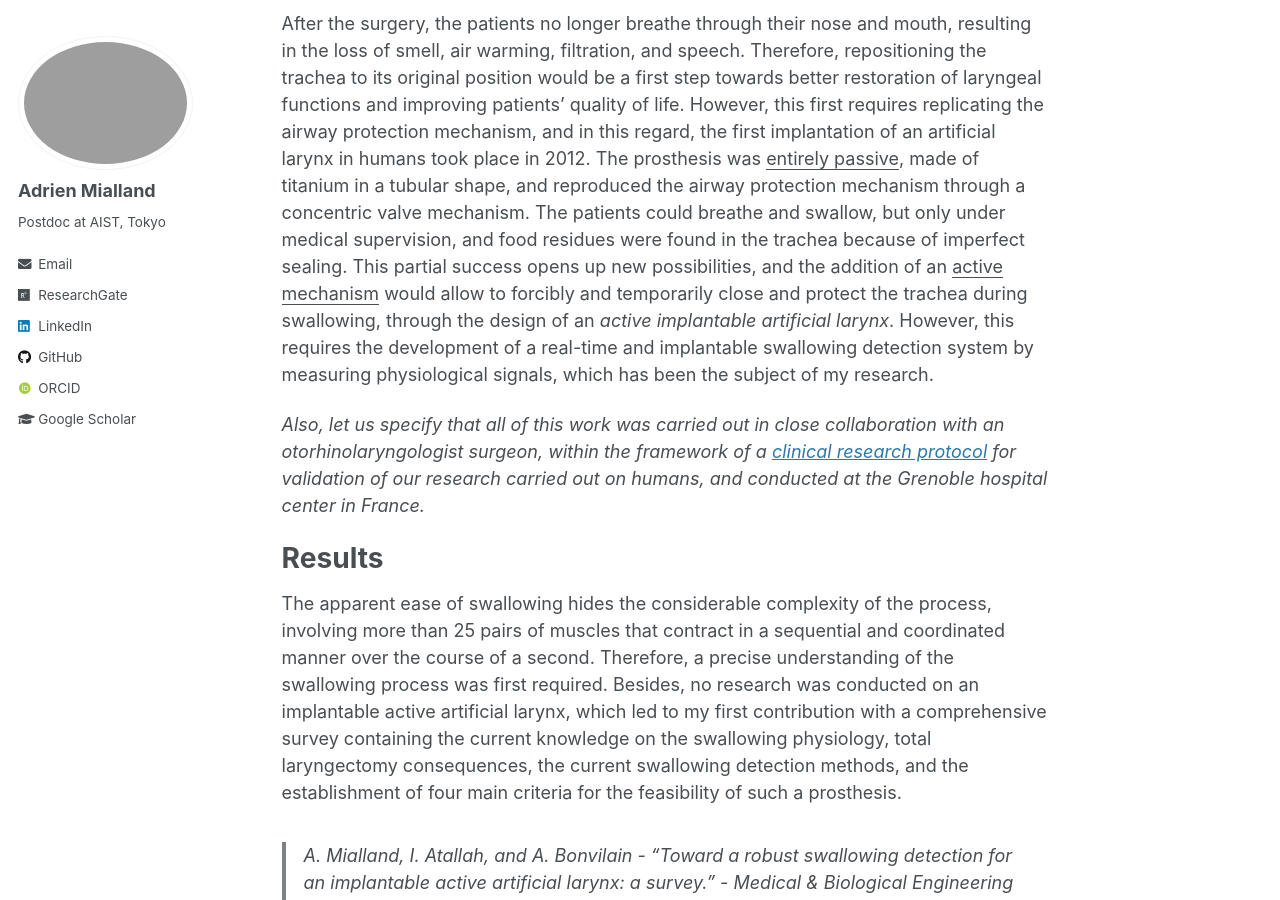
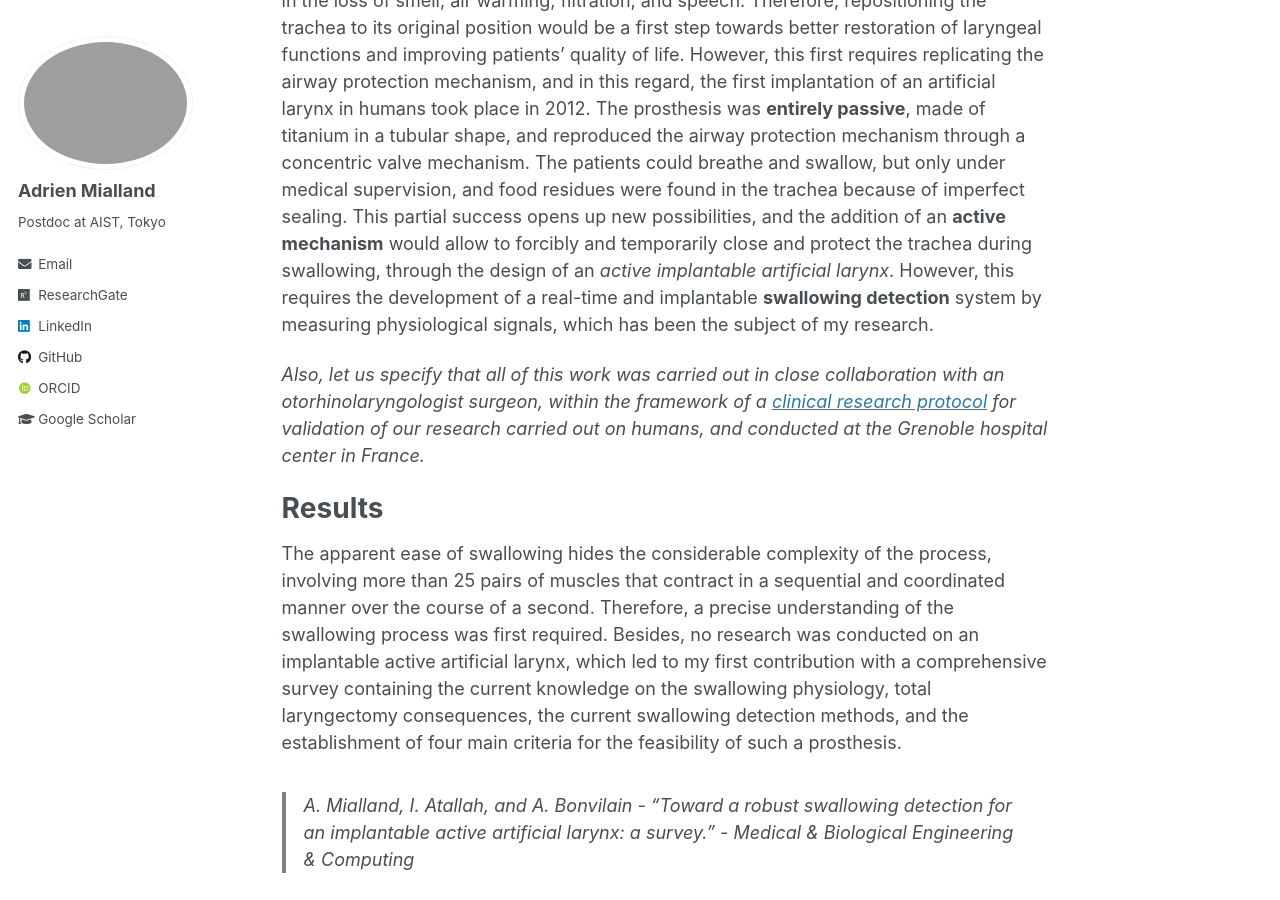
Before and after one commit to adrienmialland/adrienmialland.github.io, a Jekyll site: the page built from _research/artificial-larynx.md, in a window 1280 px wide and 900 px high, scrolled down 1388 px. Built offline with Jekyll 4.4.1, drawn with Linux system fonts in a browser that asks for light colours; some web fonts are replaced.

Commit message:
add details about my researches

```diff
--- a/_research/artificial-larynx.md
+++ b/_research/artificial-larynx.md
@@ -9,9 +9,9 @@
   og_image:
 ---
 
-This project constitutes the research I conducted during my Ph.D, which you can download a copy of the manuscript [here (FR)](/files/pdf/research/Adrien-Mialland-Thesis-FR.pdf){:target="_blank"}, and the defence presentation [here (EN)](/files/pdf/research/Adrien-Mialland-Thesis-Defense-20231106-FR.pptx){:target="_blank"} or [here (FR)](/files/pdf/research/Adrien-Mialland-Thesis-Defense-20231106-FR.pptx){:target="_blank"}.
+This project constitutes the research I conducted during my Ph.D, which you can download a copy of the manuscript [here (FR)](/files/pdf/research/Adrien-Mialland-Thesis-FR.pdf){:target="_blank"}, and the defence presentation [here (EN)](/files/pdf/research/Adrien-Mialland-Thesis-Defense-20231106-EN.pptx){:target="_blank"} or [here (FR)](/files/pdf/research/Adrien-Mialland-Thesis-Defense-20231106-FR.pptx){:target="_blank"}.
 
-<iframe src="/files/pdf/research/Adrien-Mialland-Thesis-Defense-20231106-FR.pdf" width="100%" height="500" frameborder="no" border="0" marginwidth="0" marginheight="0"></iframe>
+<iframe src="/files/pdf/research/Adrien-Mialland-Thesis-Defense-20231106-EN.pdf" width="100%" height="450" frameborder="no" border="0" marginwidth="0" marginheight="0"></iframe>
 
 <br />
 # Context
@@ -20,7 +20,7 @@
 
 ![](/images/research/swallowing-artificial-larynx.png)
 
-After the surgery, the patients no longer breathe through their nose and mouth, resulting in the loss of smell, air warming, filtration, and speech. Therefore, repositioning the trachea to its original position would be a first step towards better restoration of laryngeal functions and improving patients' quality of life. However, this first requires replicating the airway protection mechanism, and in this regard, the first implantation of an artificial larynx in humans took place in 2012. The prosthesis was <u>entirely passive</u>, made of titanium in a tubular shape, and reproduced the airway protection mechanism through a concentric valve mechanism. The patients could breathe and swallow, but only under medical supervision, and food residues were found in the trachea because of imperfect sealing. This partial success opens up new possibilities, and the addition of an <u>active mechanism</u> would allow to forcibly and temporarily close and protect the trachea during swallowing, through the design of an *active implantable artificial larynx*. However, this requires the development of a real-time and implantable swallowing detection system by measuring physiological signals, which has been the subject of my research.
+After the surgery, the patients no longer breathe through their nose and mouth, resulting in the loss of smell, air warming, filtration, and speech. Therefore, repositioning the trachea to its original position would be a first step towards better restoration of laryngeal functions and improving patients' quality of life. However, this first requires replicating the airway protection mechanism, and in this regard, the first implantation of an artificial larynx in humans took place in 2012. The prosthesis was **entirely passive**, made of titanium in a tubular shape, and reproduced the airway protection mechanism through a concentric valve mechanism. The patients could breathe and swallow, but only under medical supervision, and food residues were found in the trachea because of imperfect sealing. This partial success opens up new possibilities, and the addition of an **active mechanism** would allow to forcibly and temporarily close and protect the trachea during swallowing, through the design of an *active implantable artificial larynx*. However, this requires the development of a real-time and implantable **swallowing detection** system by measuring physiological signals, which has been the subject of my research.
 
 *Also, let us specify that all of this work was carried out in close collaboration with an otorhinolaryngologist surgeon, within the framework of a [clinical research protocol](https://clinicaltrials.gov/study/NCT05452018){: target="_blank"} for validation of our research carried out on humans, and conducted at the Grenoble hospital center in France.*
 
```
Also changed, not shown: _pages/about.md (+1 -1 lines), _research/lab-automation.md (+3 -3 lines).
